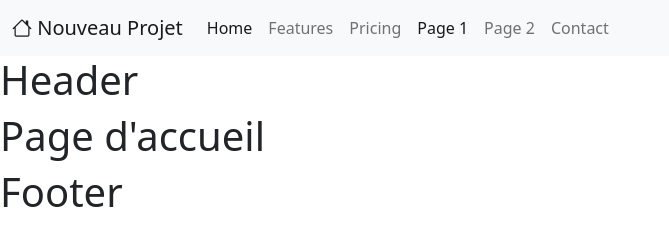
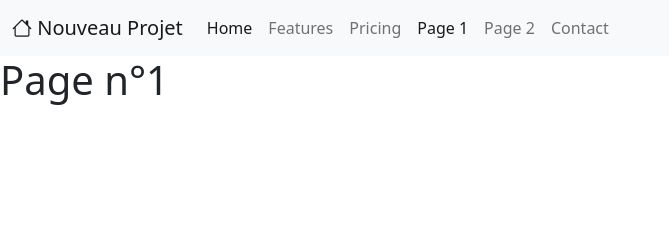
Before and after one commit to GuillaumePerret/projet, a plain HTML site: page page1.html in a window 1280 px wide. Shown: the whole page, without its empty margins (0-669 px from the left). Drawn offline with nearby package versions, Linux system fonts and the light colour scheme.

Commit message:
[FIX] Page 1

```diff
--- a/page1.html
+++ b/page1.html
@@ -42,15 +42,13 @@
         </div>
     </nav>
     <header>
-        <h1>Header</h1>
     </header>
     <main>
         <h1>
-            Page d'accueil
+            Page n°1
         </h1>
     </main>
     <footer>
-        <h1>Footer</h1>
     </footer>
 </body>
 </html>
```
